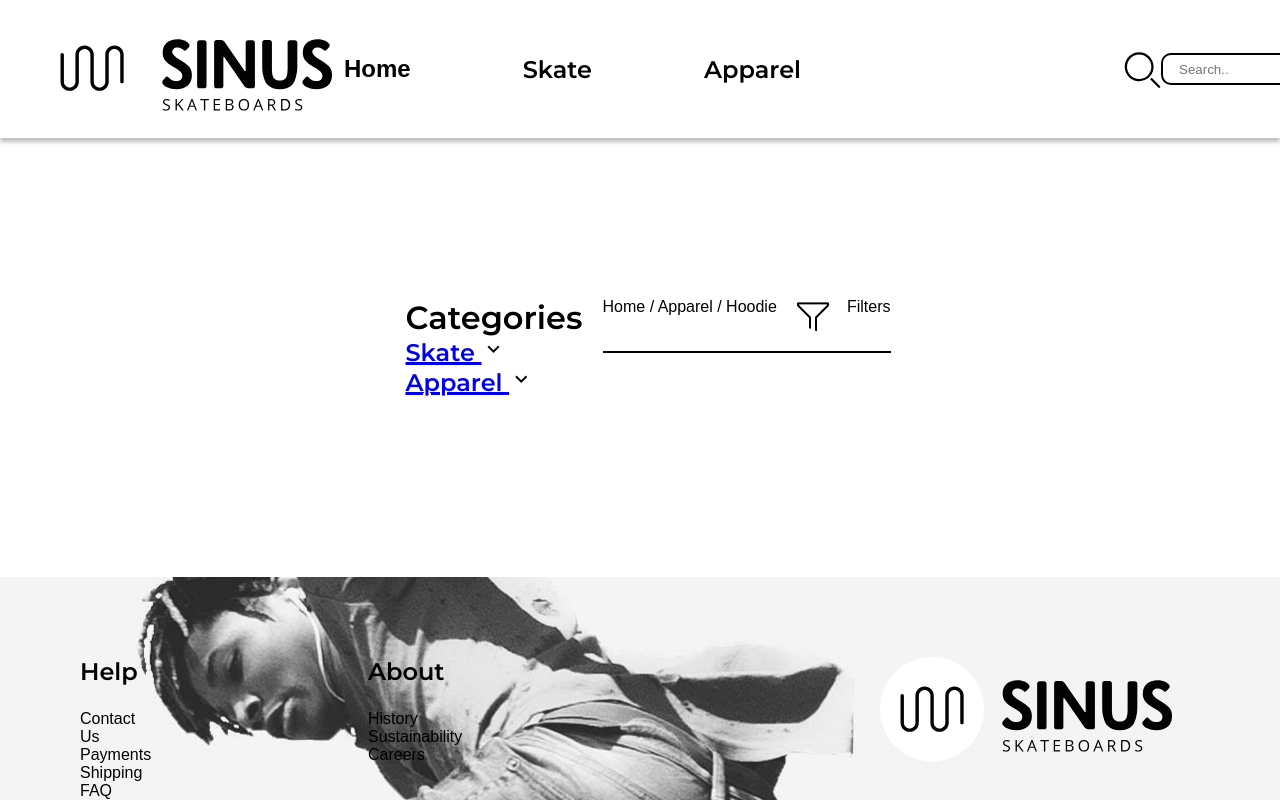
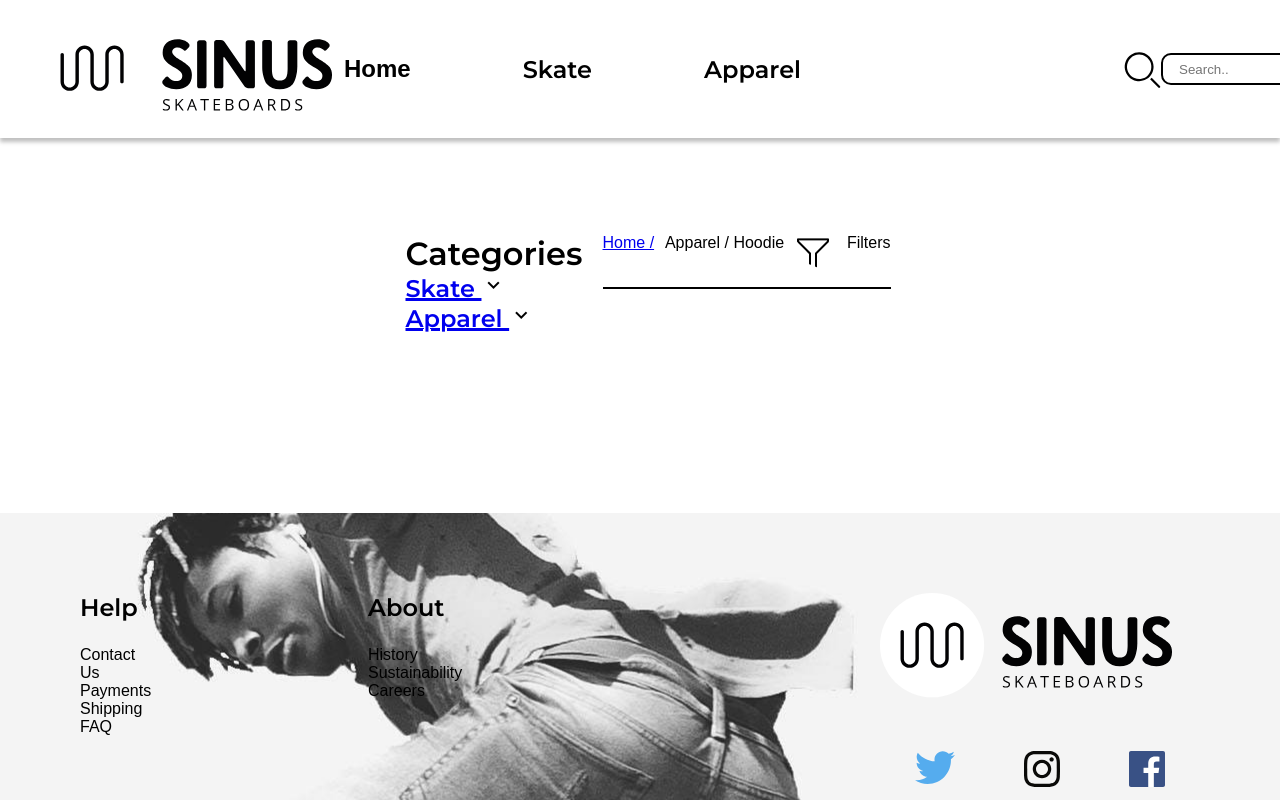
Before and after one commit to DanielPersson93/sinus-webshop, a Vue app: page /productview in a window 1280 px wide. Shown: the top 800 px of the page. Built offline with nearby package versions, Linux system fonts and the light colour scheme; a web font is replaced by a local one.

Commit message:
change styling

```diff
--- a/src/views/ProductsView.vue
+++ b/src/views/ProductsView.vue
@@ -5,7 +5,11 @@
       </section>
       <section class="productsview__card">
         <div class="productview-top">
-        <p>Home / Apparel / Hoodie</p>
+          <router-link :to="{ name: 'Home' }">
+            <p>Home / </p>
+          </router-link>
+          <p>Apparel / Hoodie</p>
+
         <div class="filter">
           <img src="@/assets/filter icon.png" alt="filter-icon">
           <p>Filters</p>
@@ -121,9 +125,9 @@ export default {
     margin: 1rem 3rem 1rem 3rem;
   }
 }
-section{
-  margin-top: 4rem;
-}
+// section{
+//   margin-top: 4rem;
+// }
 .divider {
   border-bottom: solid black 2px;
   width: 100%;
--- a/src/views/SingleProduct.vue
+++ b/src/views/SingleProduct.vue
@@ -5,10 +5,17 @@
     </section>
     <section>
       <div class="productview-top">
-        <p>Home / Apparel / Hoodie</p>
-        <div class="product-nav">
+        <router-link :to="{ name: 'Home' }"> Home /
+        </router-link>
+        <router-link :to="{ name: 'Home' }"> GRILLKORV /
+        </router-link>
+        <router-link :to="{ name: 'Home' }"> BANANPAJ /
+        </router-link>
+        <p>{{currentPath}}</p>
+        <!-- <p>Home / Apparel</p> -->
+        <!-- <div class="product-nav">
           <p>Product</p>
-        </div>
+        </div> -->
       </div>
       <div class="divider"></div>
       <div class="product-container">
@@ -70,6 +77,9 @@ export default {
         (allProducts) => allProducts.id == this.$route.params.id
       );
     },
+    currentPath(){
+      return this.$route.params.id
+    },
   },
 
   //     import * as API from "@/api/mock";
@@ -111,8 +121,8 @@ export default {
 <style lang="scss" scoped>
 .productview-top {
   display: flex;
-  justify-content: space-between;
-  margin: 5rem 0rem 1rem 0rem;
+  justify-content: flex-start;
+  margin: 0rem 0rem 1rem 0rem;
 }
 
 .product-container {
@@ -121,7 +131,7 @@ export default {
 }
 .single-product {
   display: flex;
-  justify-content: space-evenly;
+  justify-content: center;
 }
 .divider {
   border-bottom: solid black 2px;
@@ -159,9 +169,9 @@ export default {
 button {
   margin-left: 3rem;
 }
-.category-list{
-  margin-top: 4rem;
-}
+// .category-list{
+//   margin-top: 4rem;
+// }
 
 /* .card {
   display: flex;
```
